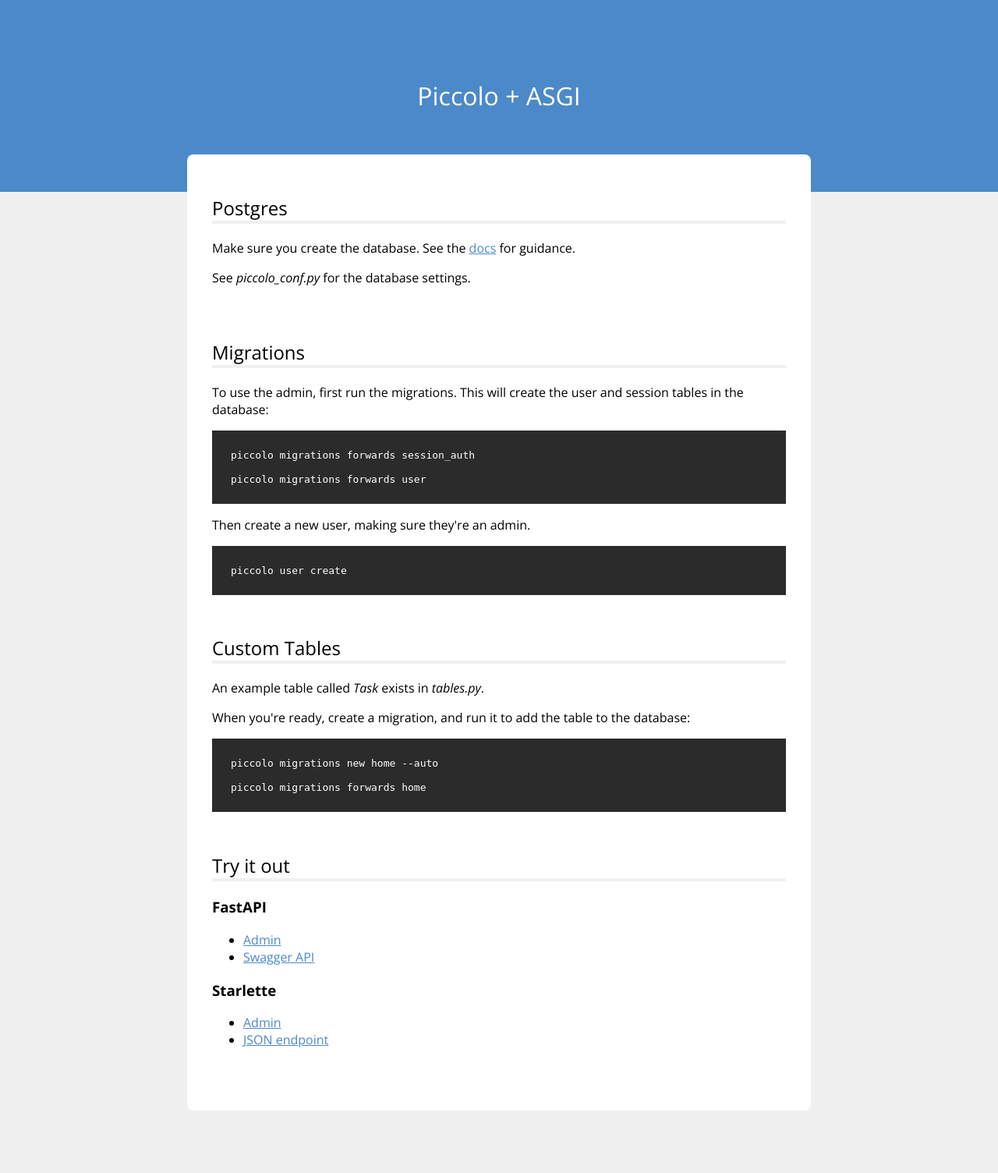
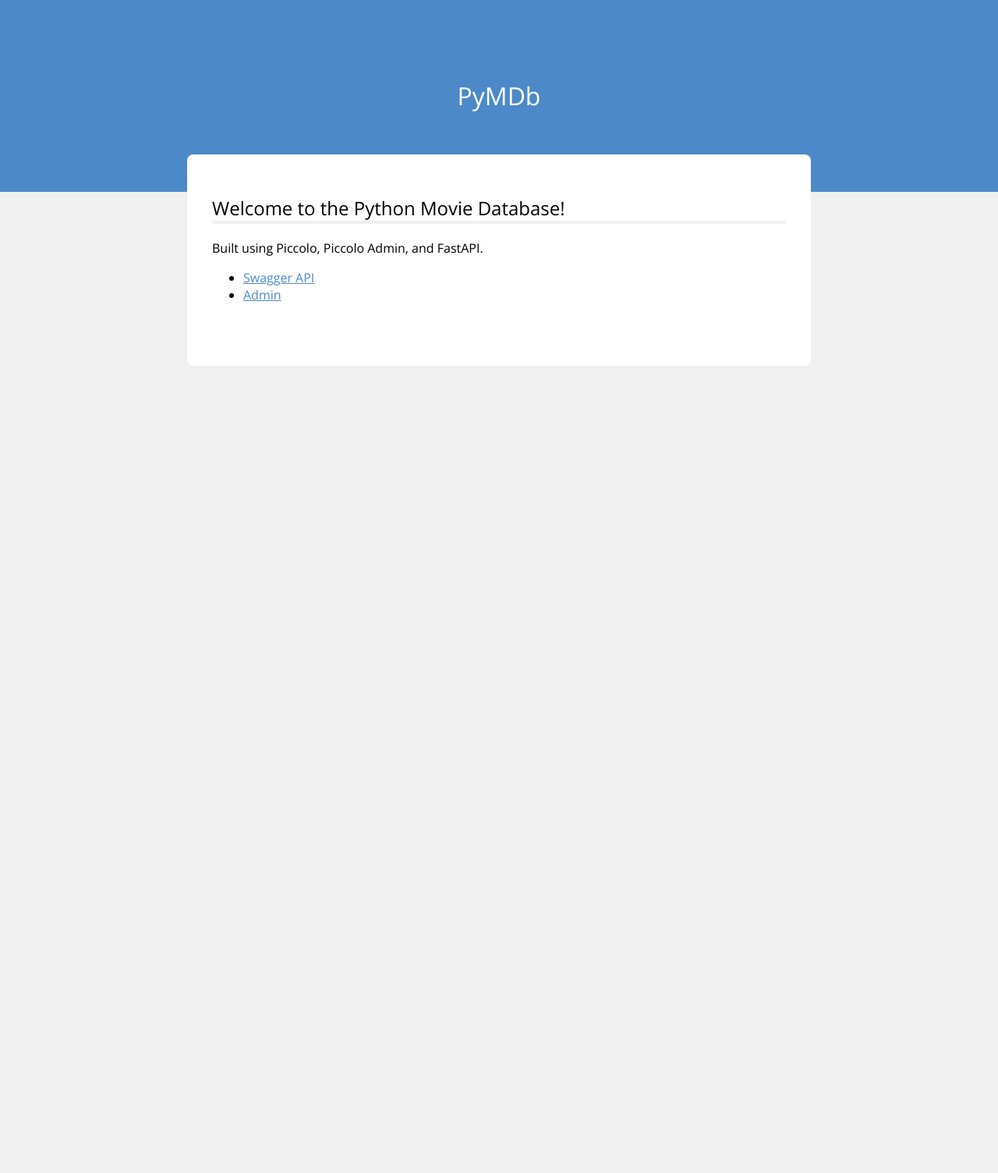
Before and after one commit to piccolo-orm/pymdb, a FastAPI app: page / in a window 1280 px wide. Shown: the whole page at 78% size. After the commit the page ends 469 px from the top, so only its background shows below. Run offline with FastAPI, Linux system fonts and the light colour scheme; parts of the project's set-up code (start-up, migrations or seed data) failed here and were passed over.

Commit message:
improve the home page template

```diff
--- a/app.py
+++ b/app.py
@@ -25,7 +25,7 @@ app = FastAPI(
         Route("/", HomeEndpoint),
         Mount(
             "/admin/",
-            create_admin(tables=APP_CONFIG.table_classes, site_name="PyMDB"),
+            create_admin(tables=APP_CONFIG.table_classes, site_name="PyMDb"),
         ),
         Mount("/static/", StaticFiles(directory="static")),
     ],
--- a/movies/endpoints.py
+++ b/movies/endpoints.py
@@ -17,7 +17,7 @@ class HomeEndpoint(HTTPEndpoint):
         template = ENVIRONMENT.get_template("home.html.jinja")
 
         content = template.render(
-            title="Piccolo + ASGI",
+            title="PyMDb",
         )
 
         return HTMLResponse(content)
--- a/movies/templates/home.html.jinja
+++ b/movies/templates/home.html.jinja
@@ -6,45 +6,13 @@
     </div>
     <div class="content">
         <section>
-            <h2>Postgres</h2>
-            <p>Make sure you create the database. See the <a href="https://piccolo-orm.readthedocs.io/en/latest/piccolo/getting_started/setup_postgres.html">docs</a> for guidance.</p>
-            <p>See <em>piccolo_conf.py</em> for the database settings.</p>
-        </section>
+            <h2>Welcome to the Python Movie Database!</h2>
 
-        <section>
-            <h2>Migrations</h2>
-            <p>To use the admin, first run the migrations. This will create the user and session tables in the database:</p>
-            <p class="code">
-                <span>piccolo migrations forwards session_auth</span>
-                <span>piccolo migrations forwards user</span>
-            </p>
-            <p>Then create a new user, making sure they're an admin.</p>
-            <p class="code">
-                <span>piccolo user create</span>
-            </p>
-        </section>
+            <p>Built using Piccolo, Piccolo Admin, and FastAPI.</p>
 
-        <section>
-            <h2>Custom Tables</h2>
-            <p>An example table called <em>Task</em> exists in <em>tables.py</em>.</p>
-            <p>When you're ready, create a migration, and run it to add the table to the database:</p>
-            <p class="code">
-                <span>piccolo migrations new home --auto</span>
-                <span>piccolo migrations forwards home</span>
-            </p>
-        </section>
-
-        <section>
-            <h2>Try it out</h2>
-            <h3>FastAPI</h3>
             <ul>
+                <li><a href="/docs/">Swagger API</a></li>
                 <li><a href="/admin/">Admin</a></li>
-                <li><a href="/docs/">Swagger API</a></li>
-            </ul>
-            <h3>Starlette</h3>
-            <ul>
-                <li><a href="/admin/">Admin</a></li>
-                <li><a href="/tasks/">JSON endpoint</a></li>
             </ul>
         </section>
     </div>
```
Also changed, not shown: README.md.
